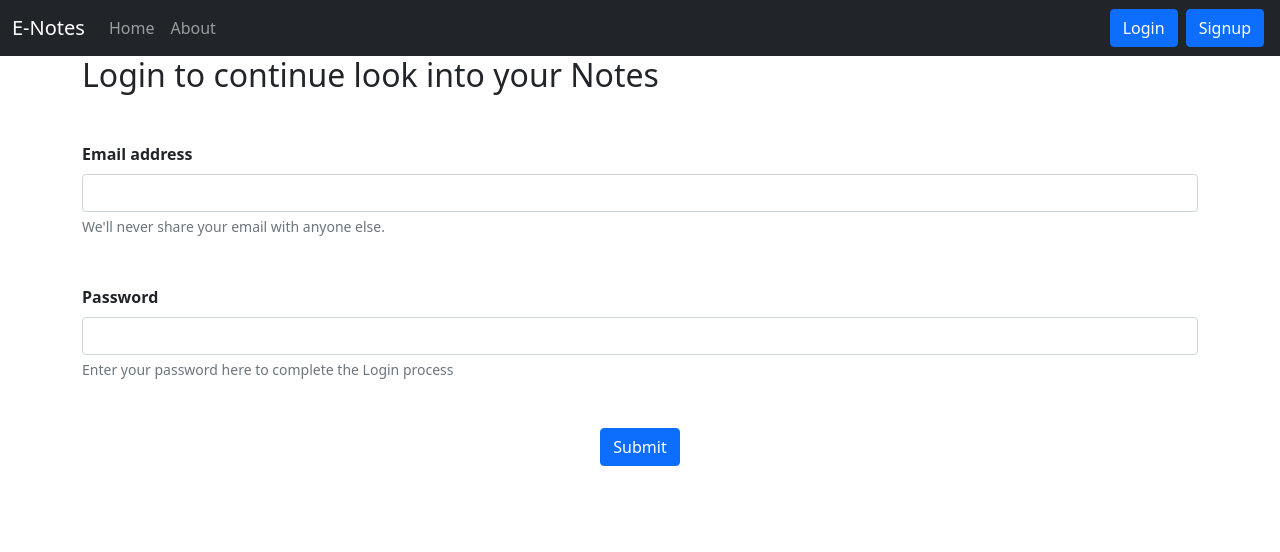
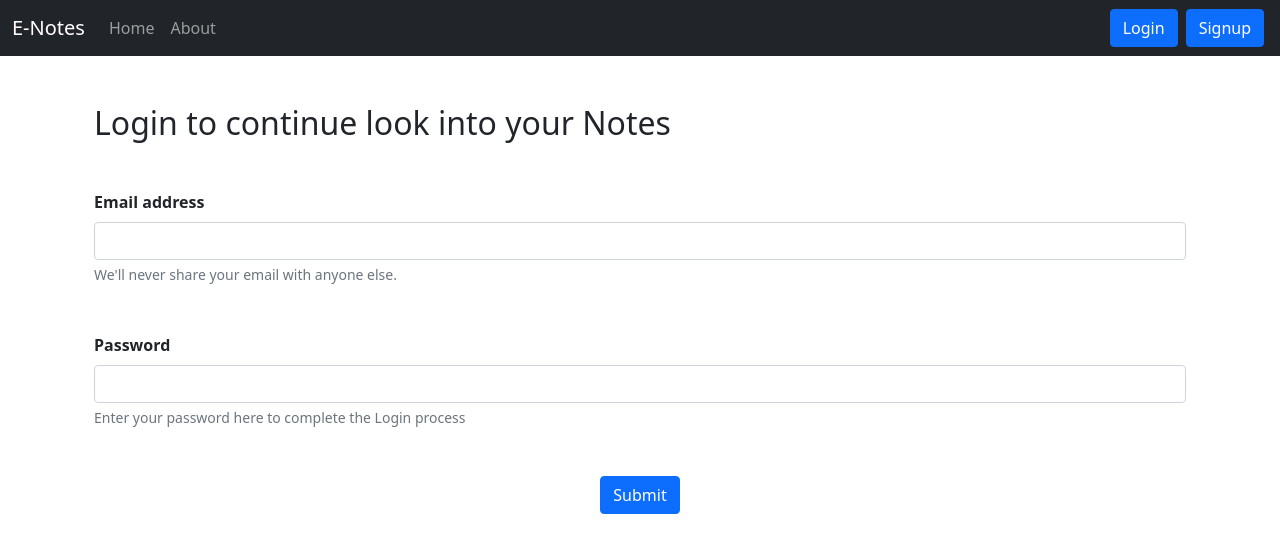
Before and after one commit to aggarwalsejal/ENotes-React, a React (Create React App) app: page /login in a window 1280 px wide. Shown: the top 552 px of the page. Built offline with nearby package versions, Linux system fonts and the light colour scheme.

Commit message:
fix margin

```diff
--- a/src/components/Login.js
+++ b/src/components/Login.js
@@ -53,7 +53,7 @@ const Login=(props)=> {
       setCredentials({...credentials, [e.target.name]: e.target.value})
   }
   return (
-    <div>
+    <div className='container mt-5'>
       <h2>Login to continue look into your Notes</h2>
       <form onSubmit={handleSubmit}>
         <div className="mb-3 mt-5">
--- a/src/components/Signup.js
+++ b/src/components/Signup.js
@@ -53,7 +53,7 @@ const Signup = (props) => {
     setCredentials({ ...credentials, [e.target.name]: e.target.value })
   };
   return (
-    <div className="container">
+    <div className="container mt-3">
       <h2>Create an account to use E-Notes</h2>
       <form onSubmit={handleSubmit}>
         <div className="mb-3">
```
